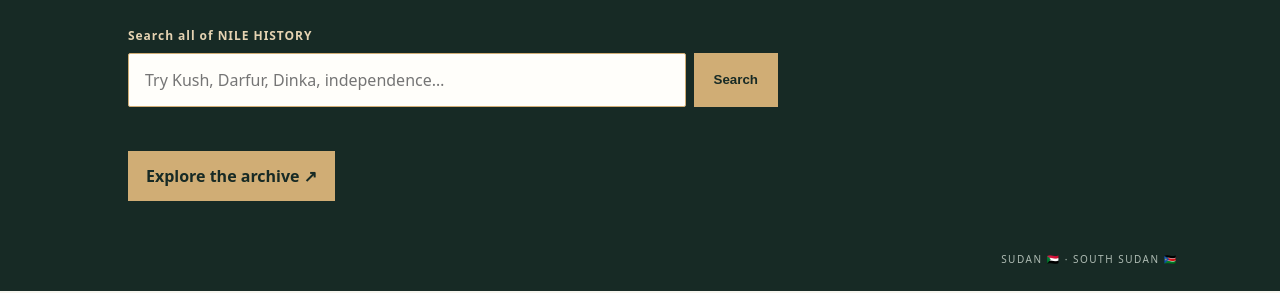
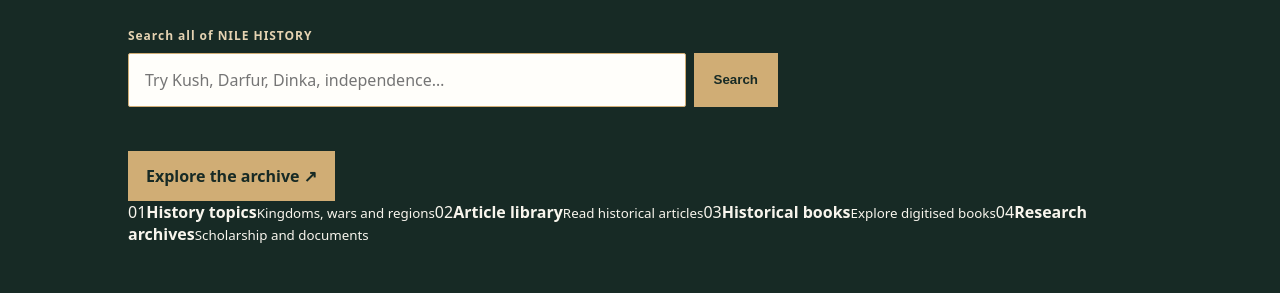
Before and after one commit to malikyar2014-code/NILE-HISTORY., a plain HTML site: page app/static/index.html in a window 1280 px wide. Shown: the part 497-790 px from the top of the page. Drawn offline with nearby package versions, Linux system fonts and the light colour scheme; no server answers.

Commit message:
Rebuild home as a compact archive dashboard

```diff
--- a/app/static/index.html
+++ b/app/static/index.html
@@ -2,8 +2,8 @@
 <html lang="en"><head><meta charset="utf-8"><meta name="viewport" content="width=device-width,initial-scale=1"><meta name="theme-color" content="#172a25"><meta name="description" content="Explore the documented histories of Sudan and South Sudan."><link rel="manifest" href="/static/manifest.webmanifest"><link rel="icon" href="/static/icon.svg" type="image/svg+xml"><link rel="stylesheet" href="/static/styles.css"><link rel="stylesheet" href="https://unpkg.com/leaflet@1.9.4/dist/leaflet.css" integrity="sha256-p4NxAoJBhIIN+hmNHrzRCf9tD/miZyoHS5obTRR9BMY=" crossorigin=""><title>NILE HISTORY — Sudan & South Sudan</title></head>
 <body><header class="topbar"><a class="brand" href="/"><span class="mark">N</span>NILE <b>HISTORY</b></a><button id="menuToggle" class="menu-toggle" type="button" aria-expanded="false" aria-controls="mainMenu"><span class="menu-icon">☰</span><span>Menu</span></button><button id="installBtn" hidden>Install app</button></header><nav id="mainMenu" class="main-menu" aria-label="Main navigation"><a href="#home" data-page="home" aria-current="page">Home</a><a href="#explore" data-page="explore">History topics</a><a href="#digital-library" data-page="digital-library">Article library</a><a href="#historical-books" data-page="historical-books">Books</a><a href="#research-collections" data-page="research-collections">Research archives</a><a href="#timeline" data-page="timeline">Timeline</a><a href="#research-standard" data-page="research-standard">About</a></nav>
 <main><section class="hero" id="home"><div class="eyebrow">A LIVING ARCHIVE OF THE NILE VALLEY</div><h1>History deserves<br><em>to be remembered.</em></h1><p>Explore the civilizations, peoples, cultures and turning points of Sudan and South Sudan — with evidence you can examine.</p>
-<div class="global-search" role="search"><label for="globalSearchInput">Search all of NILE HISTORY</label><div class="global-search-row"><input id="globalSearchInput" type="search" placeholder="Try Kush, Darfur, Dinka, independence…" autocomplete="off"><button id="globalSearchButton" type="button" aria-label="Search archive">Search</button></div><div id="globalSearchResults" class="global-search-results" aria-live="polite" hidden></div></div><a class="primary" href="#explore">Explore the archive ↗</a><div class="stamp">SUDAN 🇸🇩 · SOUTH SUDAN 🇸🇸</div></section>
-<section class="wiki-library" id="digital-library"><div class="eyebrow">OPEN REFERENCE LIBRARY</div><h2>The historical book &amp; article library</h2><p>Search the collection and read full source articles inside NILE HISTORY. Articles are retrieved from Wikipedia with attribution and licence details.</p><input id="wikiSearch" type="search" placeholder="Search kingdoms, wars, regions and periods…" aria-label="Search the historical source library"><div id="wikiCount" class="wiki-count">Loading source catalogue…</div><div id="wikiCatalog" class="wiki-catalog"></div></section>\n<section class="book-library" id="historical-books"><div class="eyebrow">DIGITISED PRIMARY SOURCES</div><h2>Read historical books in full</h2><p>Open complete digitised books inside NILE HISTORY. Each record includes its author, edition, source and rights note. Historical accounts are presented with context about their limitations and viewpoints.</p><div id="bookCatalog" class="book-catalog">Loading historical books…</div></section>
+<div class="global-search" role="search"><label for="globalSearchInput">Search all of NILE HISTORY</label><div class="global-search-row"><input id="globalSearchInput" type="search" placeholder="Try Kush, Darfur, Dinka, independence…" autocomplete="off"><button id="globalSearchButton" type="button" aria-label="Search archive">Search</button></div><div id="globalSearchResults" class="global-search-results" aria-live="polite" hidden></div></div><a class="primary" href="#explore">Explore the archive ↗</a><div class="home-shortcuts" aria-label="Quick access"><a href="#explore" data-page="explore"><span>01</span><b>History topics</b><small>Kingdoms, wars and regions</small></a><a href="#digital-library" data-page="digital-library"><span>02</span><b>Article library</b><small>Read historical articles</small></a><a href="#historical-books" data-page="historical-books"><span>03</span><b>Historical books</b><small>Explore digitised books</small></a><a href="#research-collections" data-page="research-collections"><span>04</span><b>Research archives</b><small>Scholarship and documents</small></a></div><div class="stamp">SUDAN 🇸🇩 · SOUTH SUDAN 🇸🇸</div></section>
+<section class="wiki-library" id="digital-library"><div class="eyebrow">OPEN REFERENCE LIBRARY</div><h2>The historical book &amp; article library</h2><p>Search the collection and read full source articles inside NILE HISTORY. Articles are retrieved from Wikipedia with attribution and licence details.</p><input id="wikiSearch" type="search" placeholder="Search kingdoms, wars, regions and periods…" aria-label="Search the historical source library"><div id="wikiCount" class="wiki-count">Loading source catalogue…</div><div id="wikiCatalog" class="wiki-catalog"></div></section><section class="book-library" id="historical-books"><div class="eyebrow">DIGITISED PRIMARY SOURCES</div><h2>Read historical books in full</h2><p>Open complete digitised books inside NILE HISTORY. Each record includes its author, edition, source and rights note. Historical accounts are presented with context about their limitations and viewpoints.</p><div id="bookCatalog" class="book-catalog">Loading historical books…</div></section>
 <section class="research-library" id="research-collections"><div class="eyebrow">AFRICAN SCHOLARSHIP &amp; ARCHIVES</div><h2>Research collections</h2><p>Discover scholarly books, archaeological reports, historical documents and community testimony. Where a work is openly licensed, its rights are shown. Where permission is limited or unclear, NILE HISTORY provides a catalogue record rather than copying it.</p><div id="researchCatalog" class="research-catalog">Loading research collections…</div></section>
 <section class="promise"><div><b>Evidence first.</b><span>Sources and uncertainty are visible.</span></div><div><b>Many histories.</b><span>Communities are represented with care.</span></div><div><b>Always expanding.</b><span>A research archive, not a finished story.</span></div></section>
 <section id="explore"><div class="eyebrow">THE COLLECTION</div><h2>Explore the archive</h2><div class="search"><input id="searchInput" type="search" placeholder="Search civilizations, places, events…"><select id="categorySelect"><option value="">All topics</option><option>Civilizations</option><option>Places</option><option>Kingdoms &amp; societies</option><option>Modern history</option><option>Contemporary history</option><option>Peoples &amp; cultures</option><option>Culture &amp; living heritage</option></select></div><p id="recordCount">Loading records…</p><div id="articles" class="grid">Opening the archive…</div></section>
```
